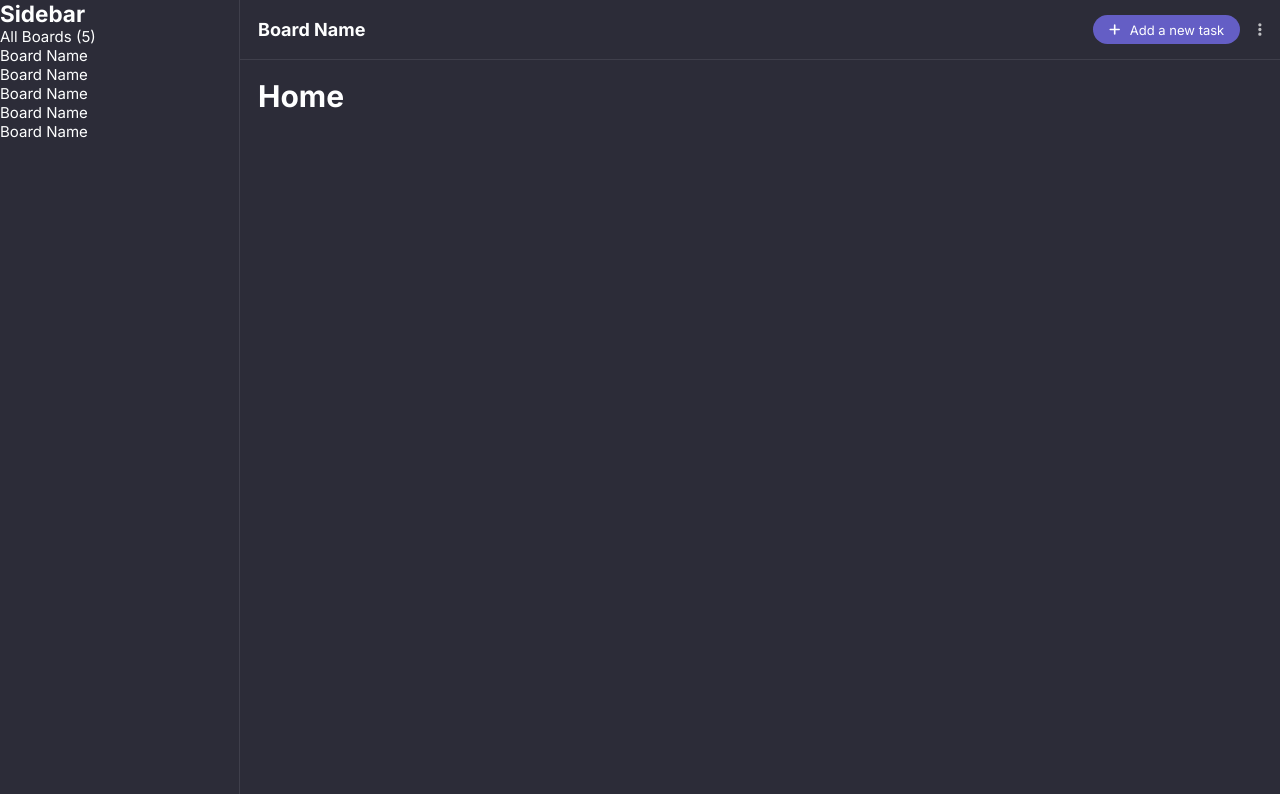
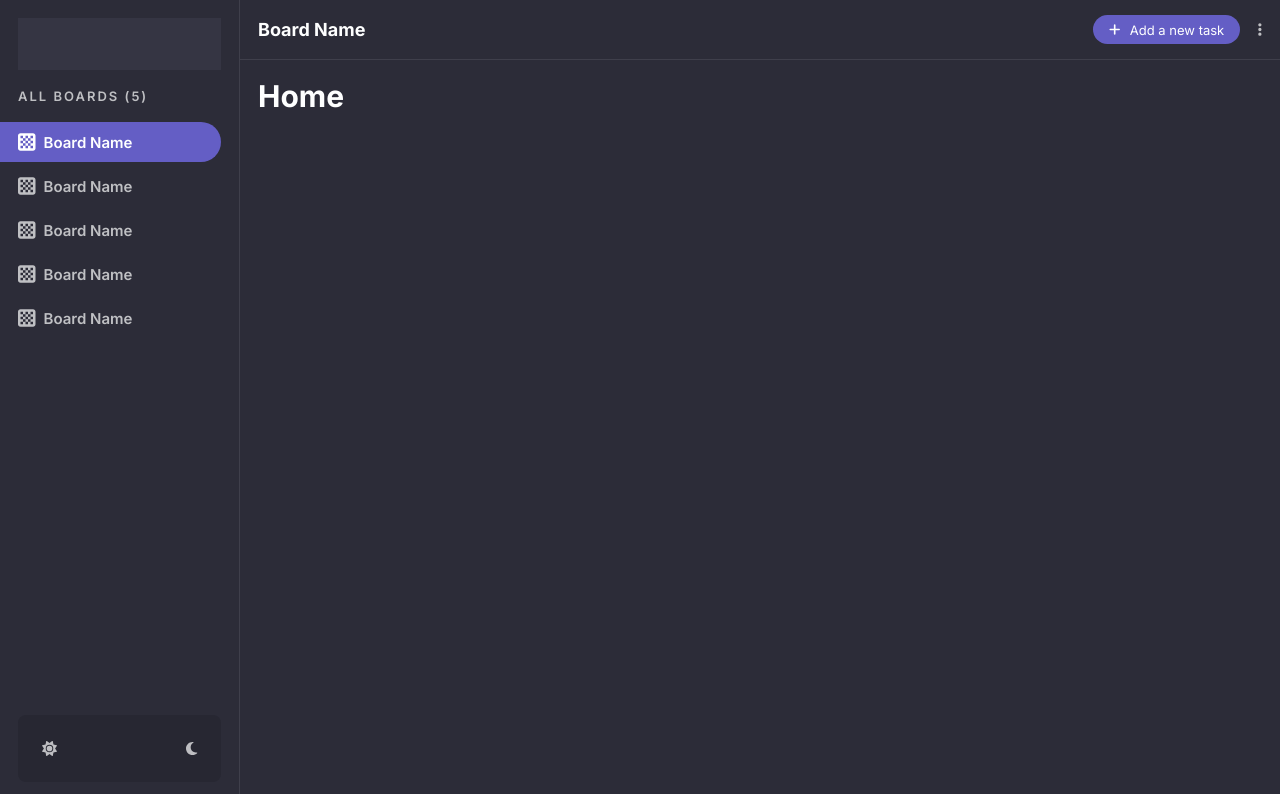
Before and after one commit to jindrichkraft/kanban-app, a React (Vite) app: page / in a window 1280 px wide. Shown: the top 794 px of the page. Built offline with nearby package versions, Linux system fonts and the light colour scheme.

Commit message:
Styling the sidebar

```diff
--- a/src/components/blocks/PageSidebar/PageSidebar.component.tsx
+++ b/src/components/blocks/PageSidebar/PageSidebar.component.tsx
@@ -1,36 +1,57 @@
+import Icon from '../../elements/Icon';
+
 import './PageSidebar.styles.scss';
 
 const PageSidebar = (): JSX.Element => (
   <nav className="page-sidebar">
-    <h2>Sidebar</h2>
+    <div className="sidebar-logo-placeholder" />
     <p className="board-count-label">All Boards (5)</p>
     <ul className="sidebar-items">
-      <li className="nav-item">
-        <a href="#" className="nav-link">
+      <li className="sidebar-item active">
+        <div className="board-icon">
+          <Icon name="chess-board" type="fas" />
+        </div>
+        <a href="#" className="sidebar-link">
           Board Name
         </a>
       </li>
-      <li className="nav-item">
-        <a href="#" className="nav-link">
+      <li className="sidebar-item">
+        <div className="board-icon">
+          <Icon name="chess-board" type="fas" />
+        </div>
+        <a href="#" className="sidebar-link">
           Board Name
         </a>
       </li>
-      <li className="nav-item">
-        <a href="#" className="nav-link">
+      <li className="sidebar-item">
+        <div className="board-icon">
+          <Icon name="chess-board" type="fas" />
+        </div>
+        <a href="#" className="sidebar-link">
           Board Name
         </a>
       </li>
-      <li className="nav-item">
-        <a href="#" className="nav-link">
+      <li className="sidebar-item">
+        <div className="board-icon">
+          <Icon name="chess-board" type="fas" />
+        </div>
+        <a href="#" className="sidebar-link">
           Board Name
         </a>
       </li>
-      <li className="nav-item">
-        <a href="#" className="nav-link">
+      <li className="sidebar-item">
+        <div className="board-icon">
+          <Icon name="chess-board" type="fas" />
+        </div>
+        <a href="#" className="sidebar-link">
           Board Name
         </a>
       </li>
     </ul>
+    <div className="theme-switch-box">
+      <Icon name="sun" type="fas" />
+      <Icon name="moon" type="fas" />
+    </div>
   </nav>
 );
 
--- a/src/components/blocks/PageSidebar/PageSidebar.styles.scss
+++ b/src/components/blocks/PageSidebar/PageSidebar.styles.scss
@@ -1,3 +1,69 @@
 .page-sidebar {
+  display: flex;
+  flex-direction: column;
+  padding-bottom: 1.8rem;
   border-right: 1px solid #3F3F4B;
+
+  .sidebar-logo-placeholder {
+    margin: 1.8rem;
+    padding: 1.8rem;
+    height: 5.2rem;
+    background-color: #353543;
+  }
+
+  .board-count-label {
+    margin-left: 1.8rem;
+    margin-bottom: 1.8rem;
+    font-size: 1.3rem;
+    font-weight: 600;
+    text-transform: uppercase;
+    letter-spacing: 0.2rem;
+    opacity: 0.7;
+  }
+
+  .sidebar-items {
+    display: flex;
+    flex-direction: column;
+    gap: 0.4rem;
+
+    .sidebar-item {
+      display: flex;
+      align-items: center;
+      margin-right: 1.8rem;
+      padding: 0.8rem 0;
+      padding-left: 1.8rem;
+      gap: 0.8rem;
+      font-weight: 600;
+      border-radius: 0 99px 99px 0;
+      opacity: 0.7;
+      transition: opacity 0.2s;
+
+      .board-icon {
+        font-size: 2rem;
+      }
+
+      &:hover {
+        opacity: 1;
+      }
+
+      &.active {
+        opacity: 1;
+        background-color: #645EC5;
+      }
+    }
+  }
+
+  .theme-switch-box {
+    display: flex;
+    justify-content: space-between;
+    margin: 0 1.8rem;
+    margin-top: auto;
+    padding: 2.4rem;
+    background-color: #272732;
+    border-radius: 0.8rem;
+
+    .icon {
+      opacity: 0.7;
+    }
+  }
 }
```
